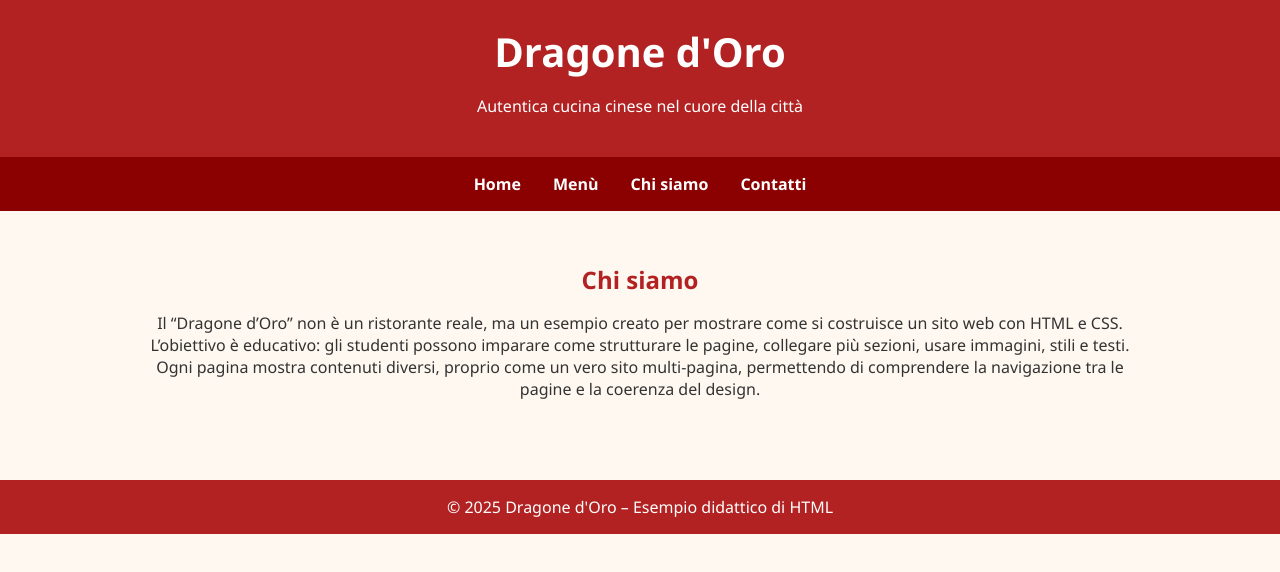
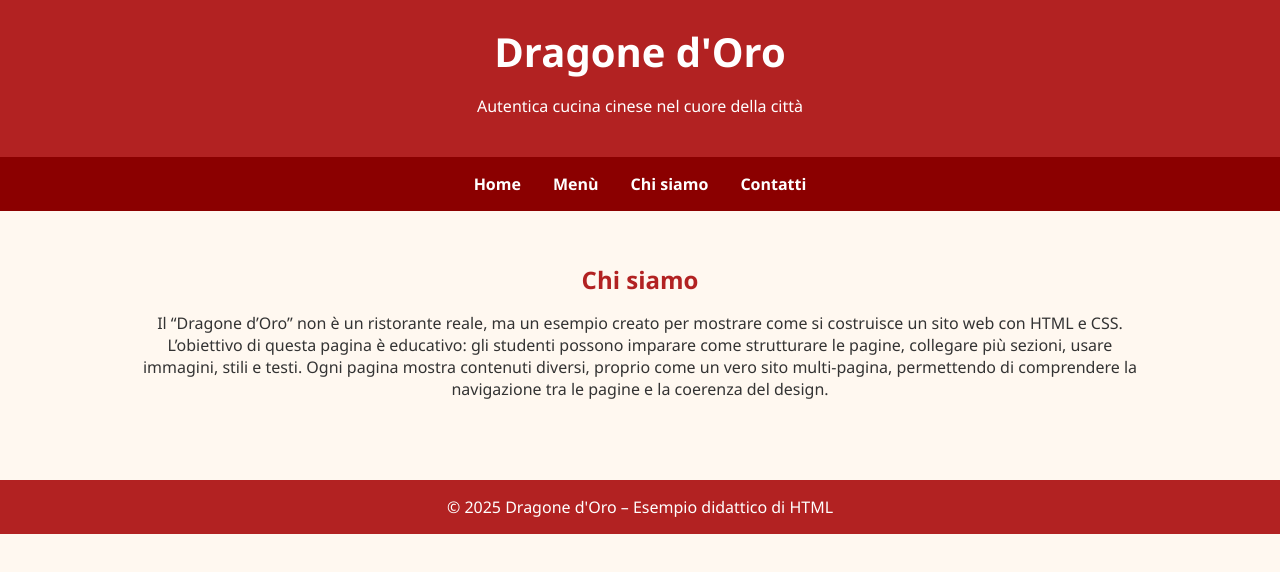
Before and after one commit to Alebox89/Ristorante-Cinese, a plain HTML site: page chisiamo.html in a window 1280 px wide. Drawn offline with Linux system fonts and the light colour scheme.

Commit message:
Update educational objective description in chisiamo.html

```diff
--- a/chisiamo.html
+++ b/chisiamo.html
@@ -35,7 +35,7 @@ footer { background-color: #b22222; color: white; text-align: center; padding: 1
 <h2>Chi siamo</h2>
 <p>
 Il “Dragone d’Oro” non è un ristorante reale, ma un esempio creato per mostrare come si costruisce un sito web con HTML e CSS.
-L’obiettivo è educativo: gli studenti possono imparare come strutturare le pagine, collegare più sezioni, usare immagini, stili e testi.
+L’obiettivo di questa pagina è educativo: gli studenti possono imparare come strutturare le pagine, collegare più sezioni, usare immagini, stili e testi.
 Ogni pagina mostra contenuti diversi, proprio come un vero sito multi-pagina, permettendo di comprendere la navigazione tra le pagine e la coerenza del design.
 </p>
 </div>
```
